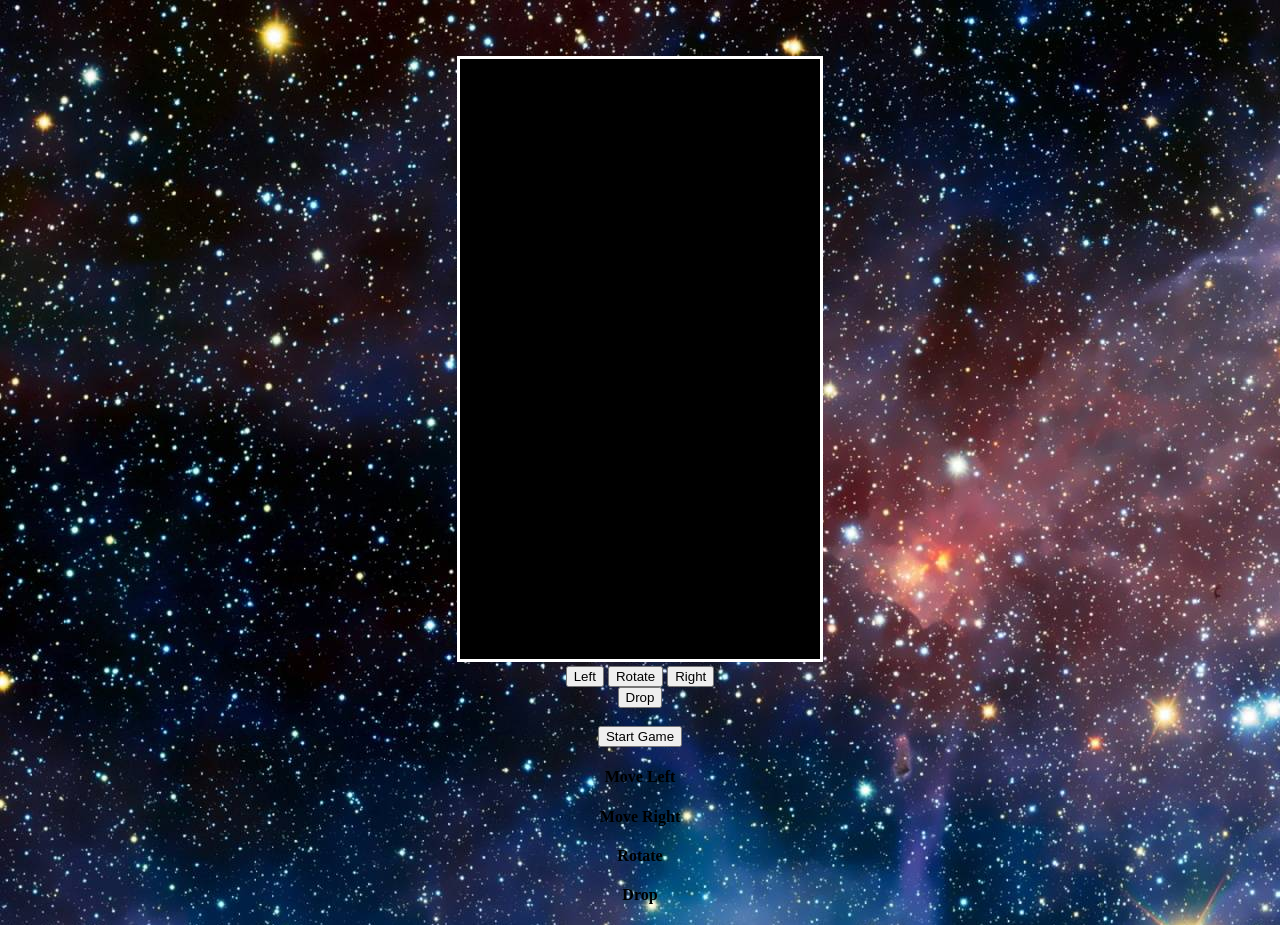
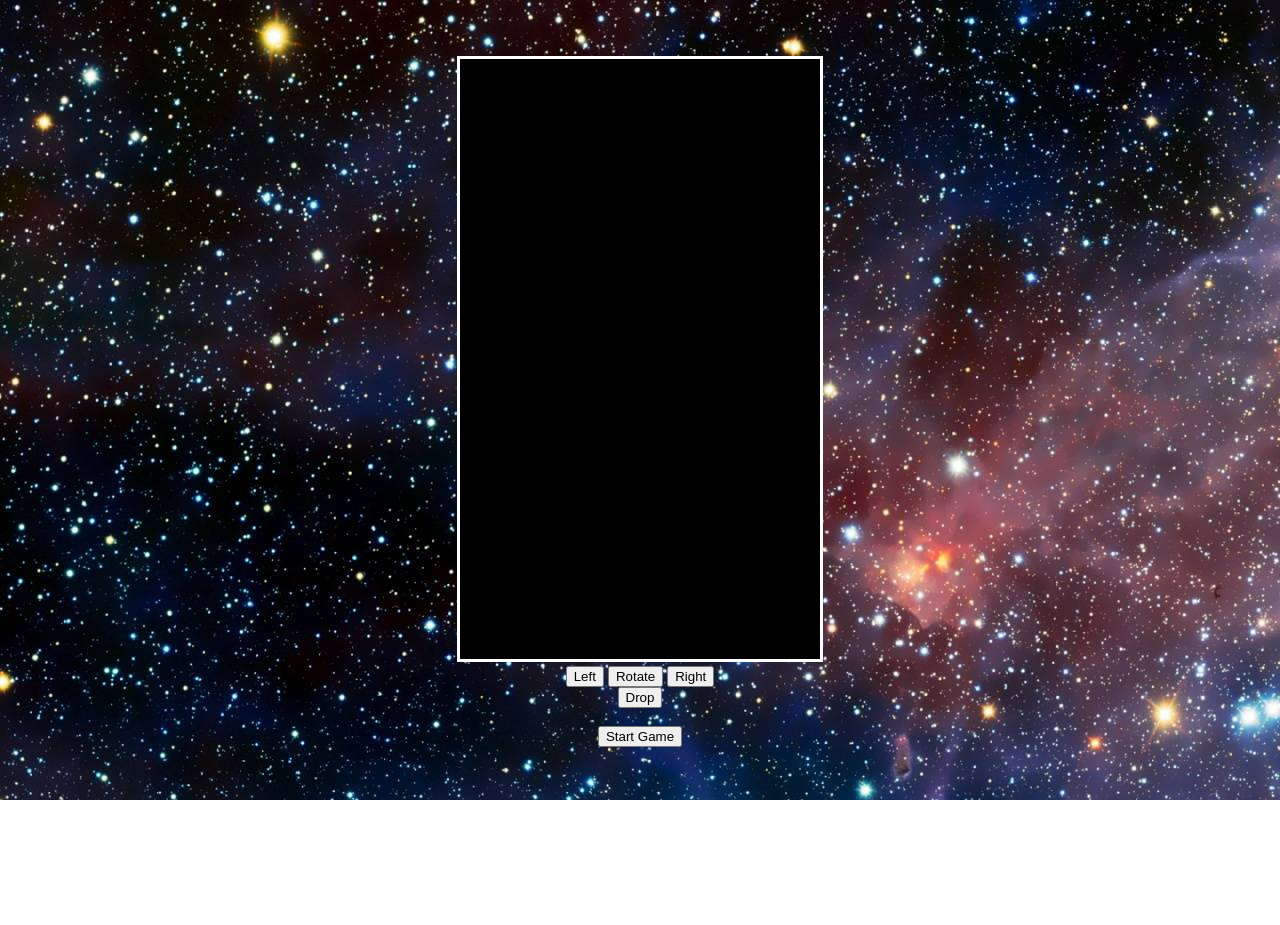
Before and after one commit to hugginsc10/Tetris, a website: page public/index.html in a window 1280 px wide. After the commit the page ends 800 px from the top, so only its background shows below. Drawn offline with Linux system fonts and the light colour scheme.

Commit message:
removed extra buttons

```diff
--- a/public/index.html
+++ b/public/index.html
@@ -36,12 +36,6 @@
 
   <div id="instructions">
     <button id='start-button' onclick="startGame()">Start Game</button>
-    <div class="arrowkeys-img" src="./arrow_keys.png">
-      <h4 id="left">Move Left</h4>
-      <h4 id="right">Move Right</h4>
-      <h4 id="rotate">Rotate</h4>
-      <h4 id="drop">Drop</h4>
-    </div>
   </div>
 </body>
 
```
